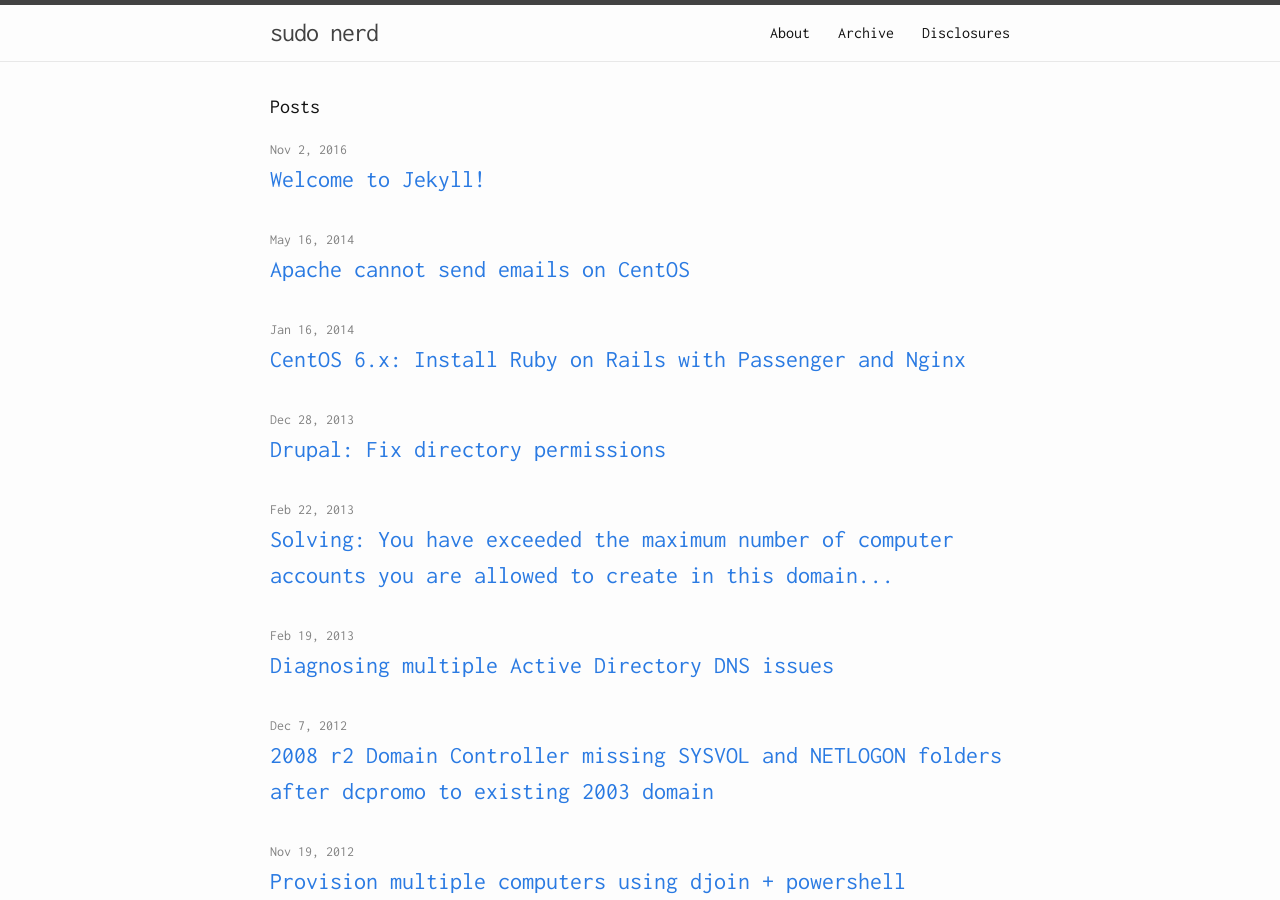
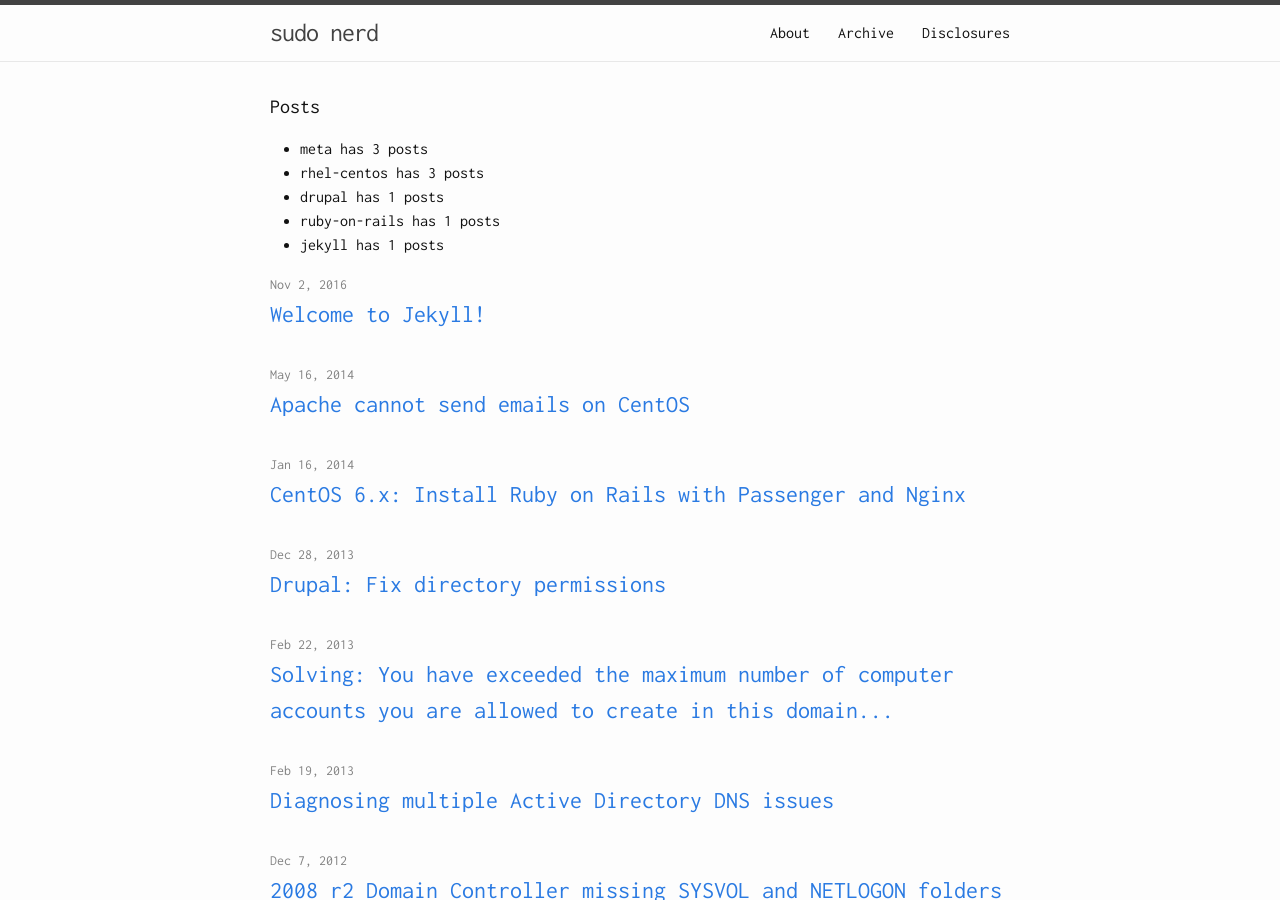
Before and after one commit to educationnull/thejaspher.github.io, a Jekyll site: the page built from archive.md, in a window 1280 px wide and 900 px high. Built offline with Jekyll 4.4.1, drawn with Linux system fonts in a browser that asks for light colours.

Commit message:
Testing tags

```diff
--- a/_layouts/archive.html
+++ b/_layouts/archive.html
@@ -5,7 +5,13 @@ layout: default
 <div class="archive">
 
   <h1 class="page-heading">Posts</h1>
-
+  <ul class="tags">
+    {% for tag in site.tags %}
+      {% assign t = tag | first %}
+      {% assign posts = tag | last %}
+      <li>{{t | downcase | replace:" ","-" }} has {{ posts | size }} posts</li>
+    {% endfor %}
+  </ul>
   {{ content }}
 
   <ul class="post-list">
```
